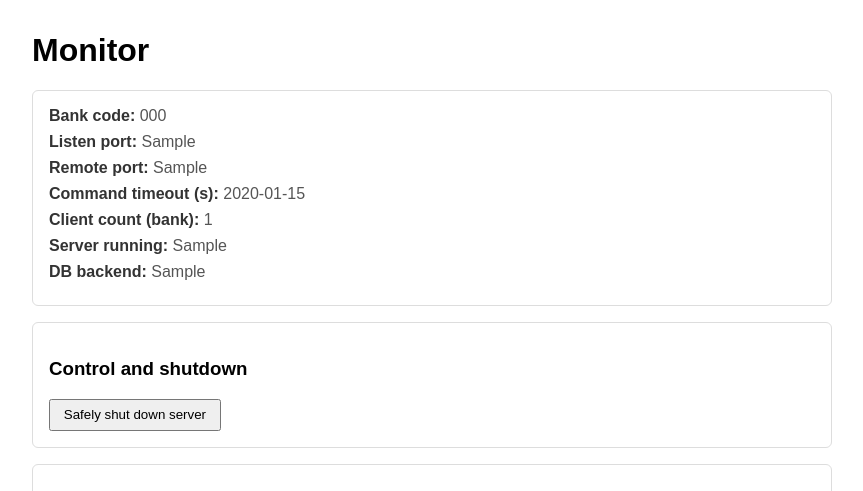
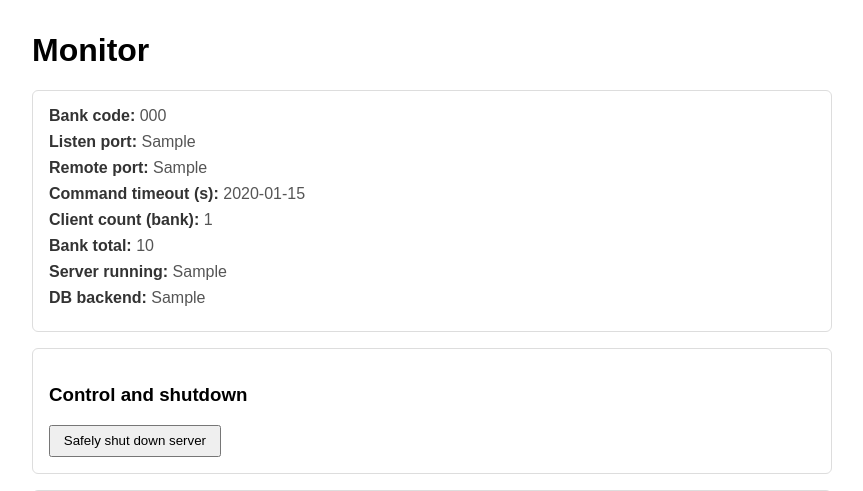
Before and after one commit to Bendy545/P2P-bank-system, a Python web app: template src/ui/templates/monitor.html in a window 1280 px wide. Shown: the top 491 px of the page, without its empty margins (208-1071 px from the left). Run offline with Jinja, Linux system fonts and the light colour scheme; the template is opened without the code that fills it: most values are stand-ins (such as "Sample title", 1, 10 or a date in 2020).

Commit message:
monitor add bank total

```diff
--- a/src/ui/static/monitor.js
+++ b/src/ui/static/monitor.js
@@ -4,6 +4,7 @@ const FIELDS = {
   remote_port: "remote_port",
   cmd_timeout_sec: "cmd_timeout",
   client_count: "client_count",
+  bank_total: "bank_total",
   server_running: "server_running",
   db_backend: "db_backend"
 };
--- a/src/ui/templates/monitor.html
+++ b/src/ui/templates/monitor.html
@@ -35,6 +35,11 @@
     <div class="field">
       <span class="label">Client count (bank):</span>
       <span class="value" id="client_count">{{ status.client_count }}</span>
+    </div>
+
+    <div class="field">
+      <span class="label">Bank total:</span>
+      <span class="value" id="bank_total">{{ status.bank_total }}</span>
     </div>
 
     <div class="field">
--- a/src/ui/web_monitor.py
+++ b/src/ui/web_monitor.py
@@ -19,6 +19,11 @@ def _build_status(app_obj, server_obj, database, account_dao):
     except Exception as e:
         client_count = f"error: {e}"
 
+    try:
+        bank_total = account_dao.bank_total_amount(app_obj.my_bank_code)
+    except Exception as e:
+        bank_total = f"error: {e}"
+
     server_running = "unknown"
     try:
         if hasattr(server_obj, "is_running") and callable(server_obj.is_running):
@@ -32,6 +37,7 @@ def _build_status(app_obj, server_obj, database, account_dao):
             "remote_port": remote_port,
             "cmd_timeout_sec": cmd_timeout_sec,
             "client_count": client_count,
+            "bank_total": bank_total,
             "server_running": server_running,
             "db_backend": database
         }
```
